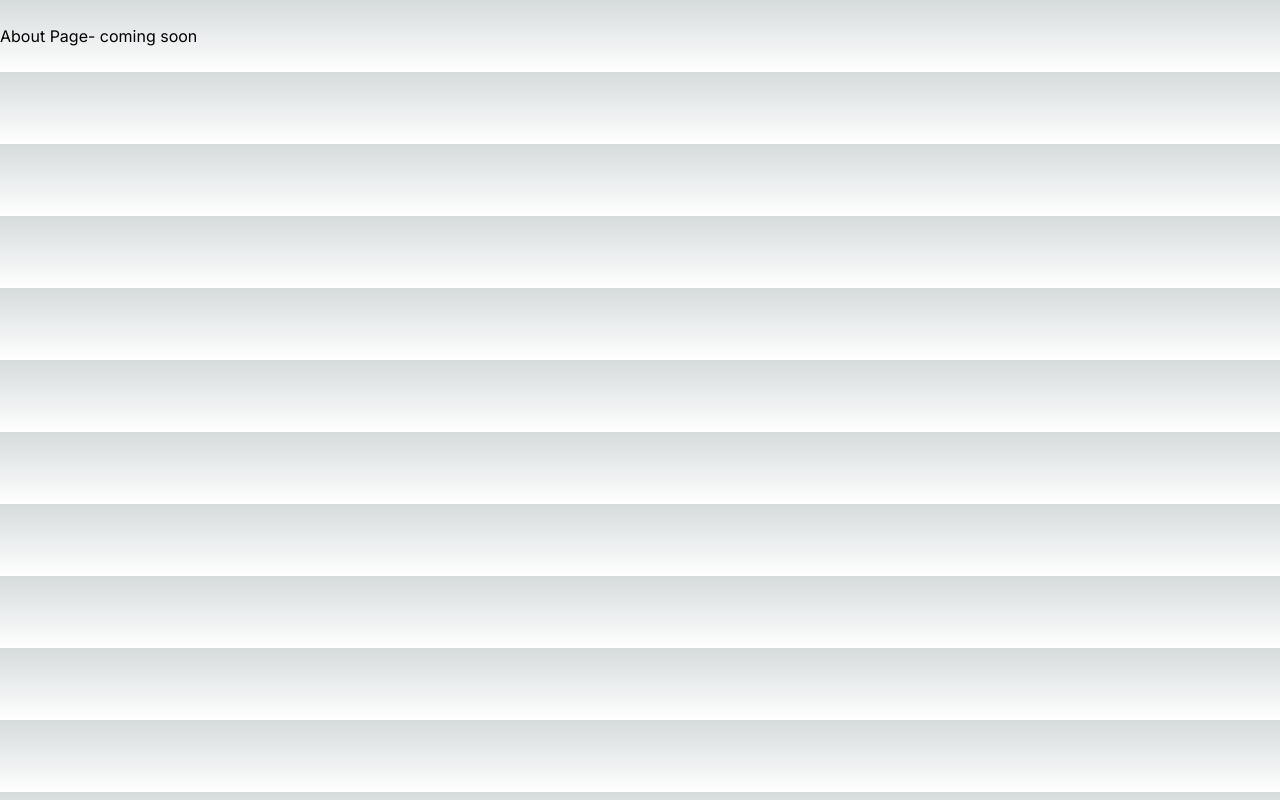
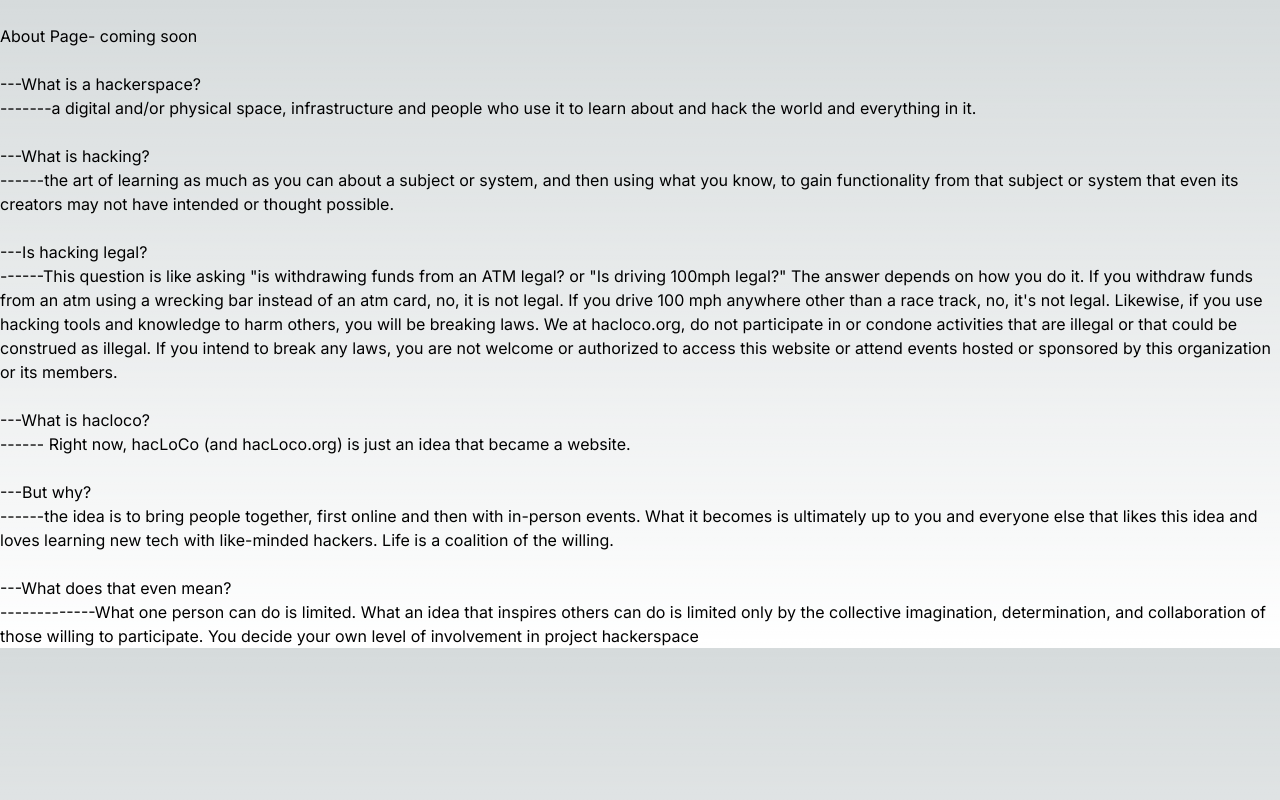
Before and after one commit to loco-haco/hacloco.org, a Next.js app: page /about in a window 1280 px wide. Built offline with nearby package versions, Linux system fonts and the light colour scheme.

Commit message:
about page filler content

```diff
--- a/src/app/about/page.js
+++ b/src/app/about/page.js
@@ -1,7 +1,41 @@
 export default function Page() {
-    return <a
-    href="/"
-          className="group rounded-lg border border-transparent px-5 py-4 transition-colors hover:dark:bg-neutral-800/30"
-          target=""
-          rel="noopener noreferrer"><p>About Page- coming soon</p></a>;
-  }
+    return (<a
+        href="/"
+        className="group rounded-lg border border-transparent px-5 py-4 transition-colors hover:dark:bg-neutral-800/30"
+        target=""
+        rel="noopener noreferrer">
+        <h1>About Page- coming soon</h1>
+
+        <br></br>
+
+        <h2>---What is a hackerspace?</h2>
+        -------a digital and/or physical space, infrastructure and people who use it to learn about and hack the world and everything in it.
+        <br></br>
+        <br></br>
+        <h1>---What is hacking? </h1>
+        <p>------the art of learning as much as you can about a subject or system, and then using what you know, to gain functionality from that subject or system that even its creators may not have intended or  thought possible.</p>
+
+        <br></br>
+        <h2>---Is hacking legal? </h2>
+        <p>------This question is like asking "is withdrawing funds from an ATM legal? or "Is driving 100mph legal?" The answer depends on how you do it.
+            If you withdraw funds from an atm using a wrecking bar instead of an atm card, no, it is not legal.
+            If you drive 100 mph anywhere other than a race track, no, it's not legal. Likewise, if you use hacking tools and knowledge to harm others, you will be breaking laws.
+            We at hacloco.org, do not participate in or condone activities that are illegal or that could be construed as illegal.
+            If you intend to break any laws, you are not welcome or authorized to access this website or attend events hosted or sponsored by this organization or its members.</p>
+        <br></br>
+        <h2>---What is hacloco? </h2>
+        <p>------ Right now, hacLoCo (and hacLoco.org) is just an idea that became a website.</p>
+        <br></br>
+        <h2>---But why?</h2>
+        <p> ------the idea is to bring people together, first online and then with in-person events.
+            What it becomes is ultimately up to you and everyone else that likes this idea and loves learning new tech with like-minded hackers. Life is a coalition of the willing.
+            <br></br>
+            <br></br>
+            </p>
+            <h2>---What does that even mean?</h2>
+            -------------What one person can do is limited. What an idea that inspires others can do is limited only by the collective imagination, determination, and collaboration of those willing to participate. You decide your own level of involvement in project hackerspace
+
+        <br></br>
+
+    </a>)
+}
```
